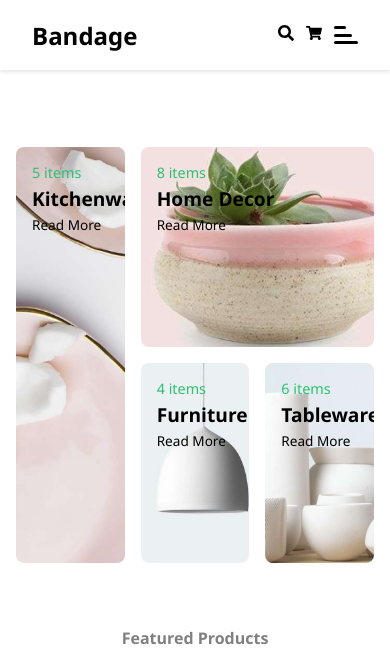
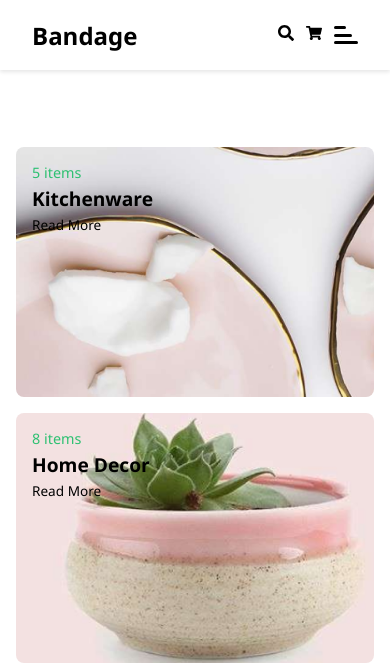
Before and after one commit to Dr-Kehn/e-commerce, a React (Vite) app: page / in a window 390 px wide. Shown: the top 664 px of the page. Built offline with nearby package versions, Linux system fonts and the light colour scheme; no server answers.

Commit message:
category mobile view done

```diff
--- a/src/components/CategoryGrid.module.css
+++ b/src/components/CategoryGrid.module.css
@@ -72,3 +72,16 @@
   font-size: 0.85rem;
   margin: 0;
 }
+
+
+@media (max-width: 768px) {
+  .grid {
+    display: flex;
+    flex-direction: column;
+    gap: 1rem;
+  }
+
+  .card {
+    height: 250px; /* optional: increase height for better spacing */
+  }
+}
```
